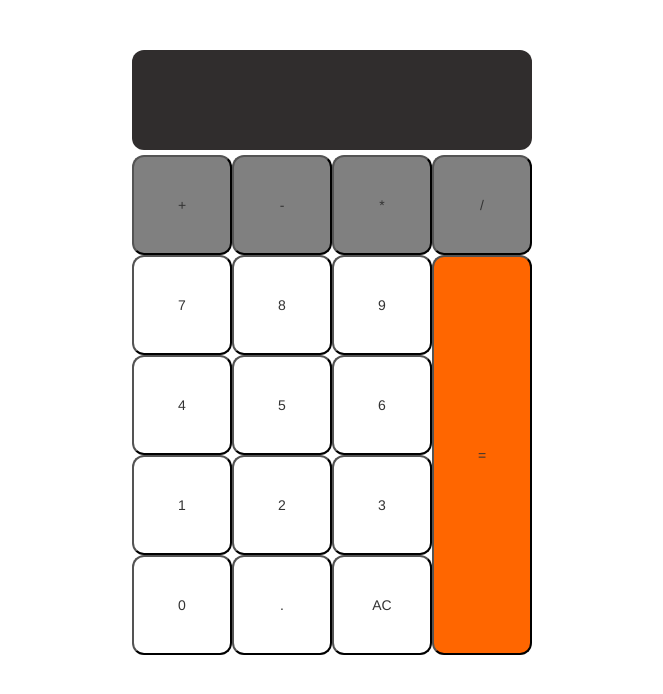
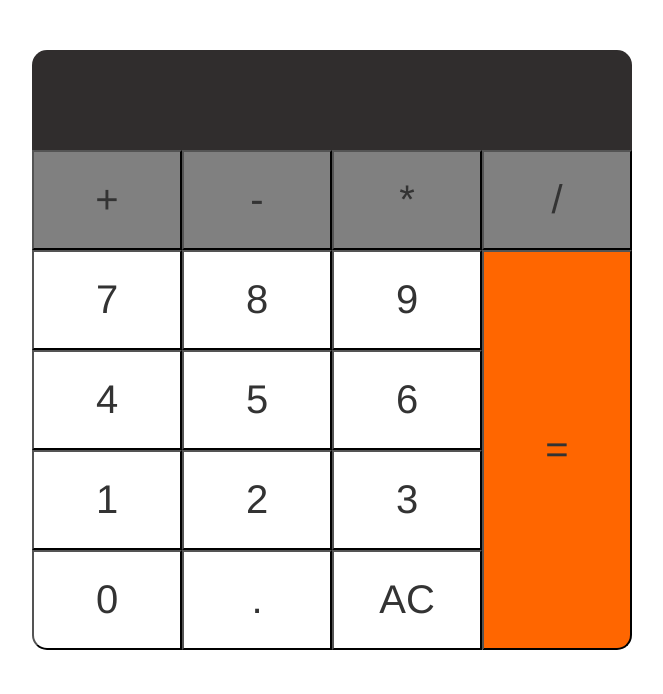
Before and after one commit to ggraotech/coding, a plain HTML site: page calculator.html in a window 1280 px wide. Shown: the whole page, without its empty margins (308-971 px from the left). Drawn offline with nearby package versions, Linux system fonts and the light colour scheme.

Commit message:
update cal

```diff
--- a/calculator.html
+++ b/calculator.html
@@ -15,26 +15,26 @@
             align-items: center;
             margin-left: auto;
             margin-right: auto;
+            font-size: 40px;
         }
 
         input {
             height: 100px;
-            width: 100px;
+            width: 150px;
             border: 2px solid black"
-
         }
 
         .buttonstyle {
-            border-radius: 12px;
+            border-radius: 15px 15px 0 0;
         }
 
         .display {
             background-color: rgb(48, 45, 45);
-            font-size: 30px;
+            font-size: 40px;
             text-align: right;
             color: aliceblue;
             height: 100px;
-            width: 400px;
+            width: 600px;
             border: 5px;
         }
 
@@ -68,36 +68,36 @@
         <div class="col-md-8" style="margin-top: 50px;">
             <table class="tbstyle" >
                 <tr>
-                    <th><input class="display-box display buttonstyle" id="result" type="text"  style="margin-bottom: 5px;"></th>
+                    <th><input class="display-box display buttonstyle" id="result" type="text"></th>
                 </tr>
                 <table class="tbstyle ">
                     <tr>
-                        <td><input class="buttonstyle" style="background-color: gray;" type="button" value="+" onclick="display('+')" ></td>
-                        <td><input class="buttonstyle" style="background-color: gray;" type="button" value="-" onclick="display('-')" ></td>
-                        <td><input class="buttonstyle" style="background-color: gray;" type="button" value="*" onclick="display('*')"></td>
-                        <td><input class="buttonstyle" style="background-color: gray;" type="button" value="/" onclick="display('/')" ></td>
+                        <td><input  style="background-color: gray;" type="button" value="+" onclick="display('+')" ></td>
+                        <td><input  style="background-color: gray;" type="button" value="-" onclick="display('-')" ></td>
+                        <td><input  style="background-color: gray;" type="button" value="*" onclick="display('*')"></td>
+                        <td><input  style="background-color: gray;" type="button" value="/" onclick="display('/')" ></td>
                     </tr>
                     <tr>
-                        <td><input class="buttonstyle" style="background-color: white;" type="button" value="7" onclick="display('7')" ></td>
-                        <td><input class="buttonstyle" style="background-color: white;" type="button" value="8" onclick="display('8')" ></td>
-                        <td><input class="buttonstyle" style="background-color: white;" type="button" value="9" onclick="display('9')" ></td>
-                        <td rowspan="4" ><input class="buttonstyle" style="height: 400px; background-color: rgb(255, 102, 0);" type="button" value="=" onclick="calculate()" id="btn"></td>
+                        <td><input  style="background-color: white;" type="button" value="7" onclick="display('7')" ></td>
+                        <td><input  style="background-color: white;" type="button" value="8" onclick="display('8')" ></td>
+                        <td><input  style="background-color: white;" type="button" value="9" onclick="display('9')" ></td>
+                        <td rowspan="4" ><input  style="height: 400px; background-color: rgb(255, 102, 0); border-radius: 0 0 15px 0;" type="button" value="=" onclick="calculate()" id="btn"></td>
 
                     </tr>
                     <tr>
-                        <td><input class="buttonstyle" style="background-color: white;" type="button" value="4" onclick="display('4')" ></td>
-                        <td><input class="buttonstyle" style="background-color: white;" type="button" value="5" onclick="display('5')" ></td>
-                        <td><input class="buttonstyle" style="background-color: white;" type="button" value="6" onclick="display('6')" ></td>
+                        <td><input  style="background-color: white;" type="button" value="4" onclick="display('4')" ></td>
+                        <td><input  style="background-color: white;" type="button" value="5" onclick="display('5')" ></td>
+                        <td><input  style="background-color: white;" type="button" value="6" onclick="display('6')" ></td>
                     </tr>
                     <tr>
-                        <td><input class="buttonstyle" style="background-color: white;" type="button" value="1" onclick="display('1')" ></td>
-                        <td><input class="buttonstyle" style="background-color: white;" type="button" value="2" onclick="display('2')" ></td>
-                        <td><input class="buttonstyle" style="background-color: white;" type="button" value="3" onclick="display('3')" ></td>
+                        <td><input  style="background-color: white;" type="button" value="1" onclick="display('1')" ></td>
+                        <td><input  style="background-color: white;" type="button" value="2" onclick="display('2')" ></td>
+                        <td><input  style="background-color: white;" type="button" value="3" onclick="display('3')" ></td>
                     </tr>
                     <tr>
-                        <td><input class="buttonstyle" style="background-color: white;" type="button" value="0" onclick="display('0')" ></td>
-                        <td><input class="buttonstyle" style="background-color: white;" type="button" value="." onclick="display('.')" ></td>
-                        <td><input class="buttonstyle" style="background-color: white;" type="button" value="AC" onclick="clearScreen()" ></td>
+                        <td><input  style="background-color: white; border-radius: 0 0 0 15px;" type="button" value="0" onclick="display('0')" ></td>
+                        <td><input  style="background-color: white;" type="button" value="." onclick="display('.')" ></td>
+                        <td><input  style="background-color: white;" type="button" value="AC" onclick="clearScreen()" ></td>
                     </tr>
 
                 </table>
```
